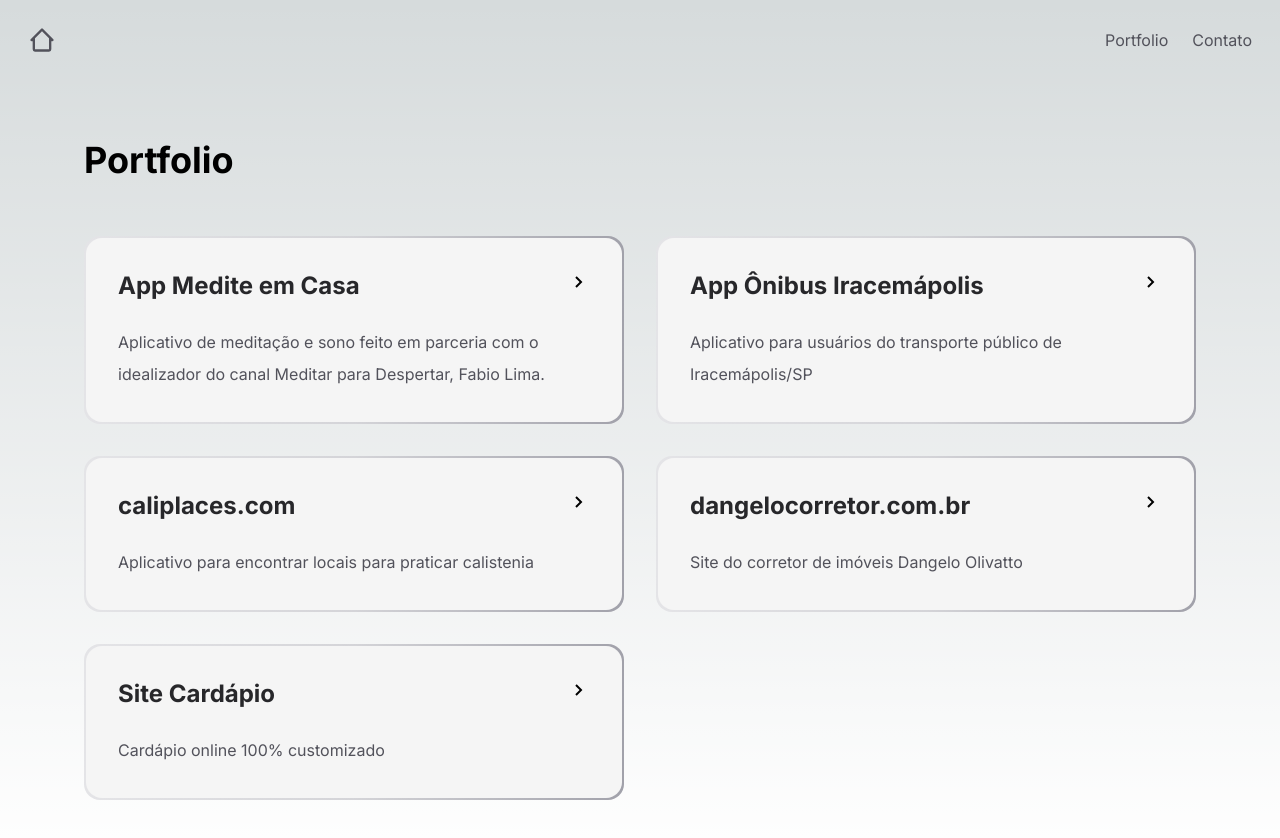
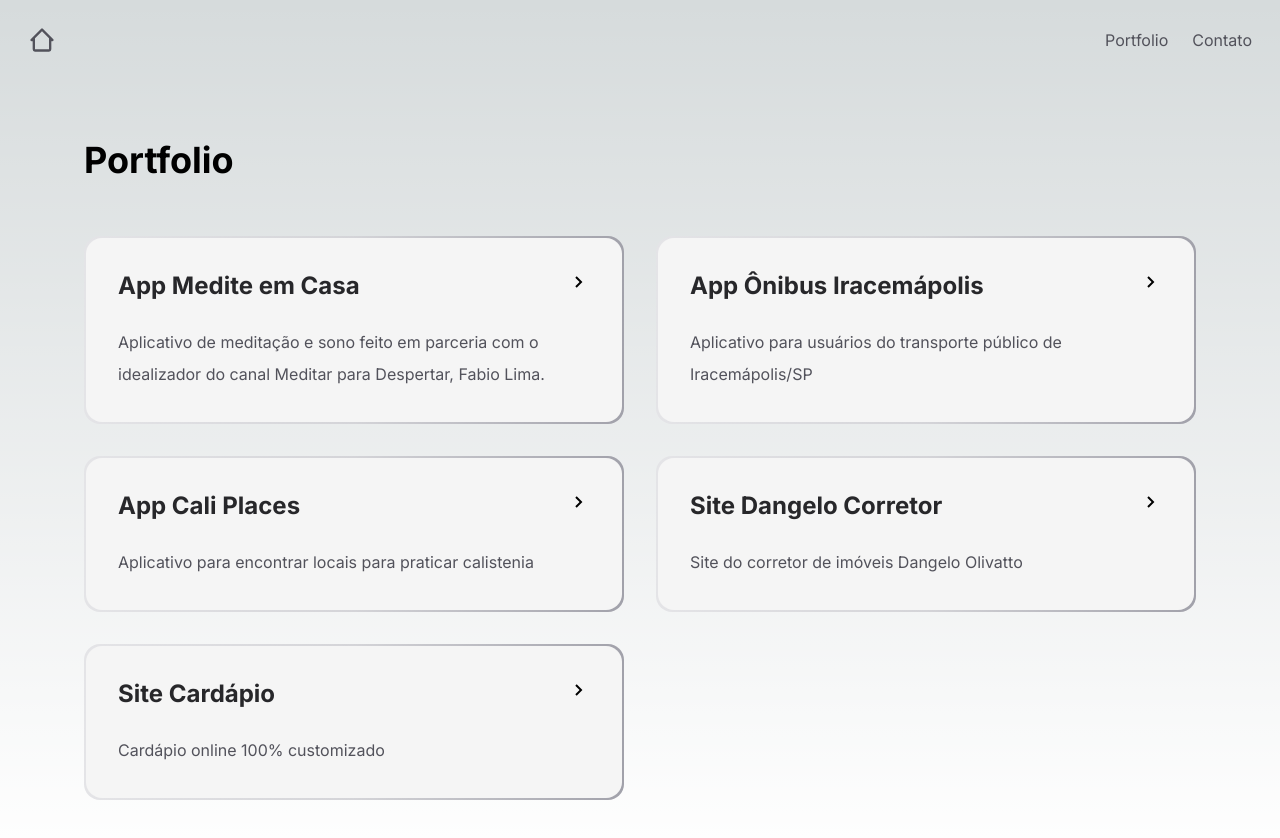
Before and after one commit to jessemezini/jessemezini, a Next.js app: page /portfolio in a window 1280 px wide. Shown: the top 838 px of the page. Built offline with nearby package versions, Linux system fonts and the light colour scheme.

Commit message:
all titles using site name instead of url

```diff
--- a/app/portfolio/page.tsx
+++ b/app/portfolio/page.tsx
@@ -43,7 +43,7 @@ export default function Portfolio() {
         <Link href="/portfolio/caliplaces" className={border}>
           <div className={content}>
             <div className="flex justify-between">
-              <h2 className={title}>caliplaces.com</h2>
+              <h2 className={title}>App Cali Places</h2>
               <BiChevronRight size="24" />
             </div>
 
@@ -56,7 +56,7 @@ export default function Portfolio() {
         <Link href="/portfolio/dangelo-corretor" className={border}>
           <div className={content}>
             <div className="flex justify-between">
-              <h2 className={title}>dangelocorretor.com.br</h2>
+              <h2 className={title}>Site Dangelo Corretor</h2>
               <BiChevronRight size="24" />
             </div>
 
```
